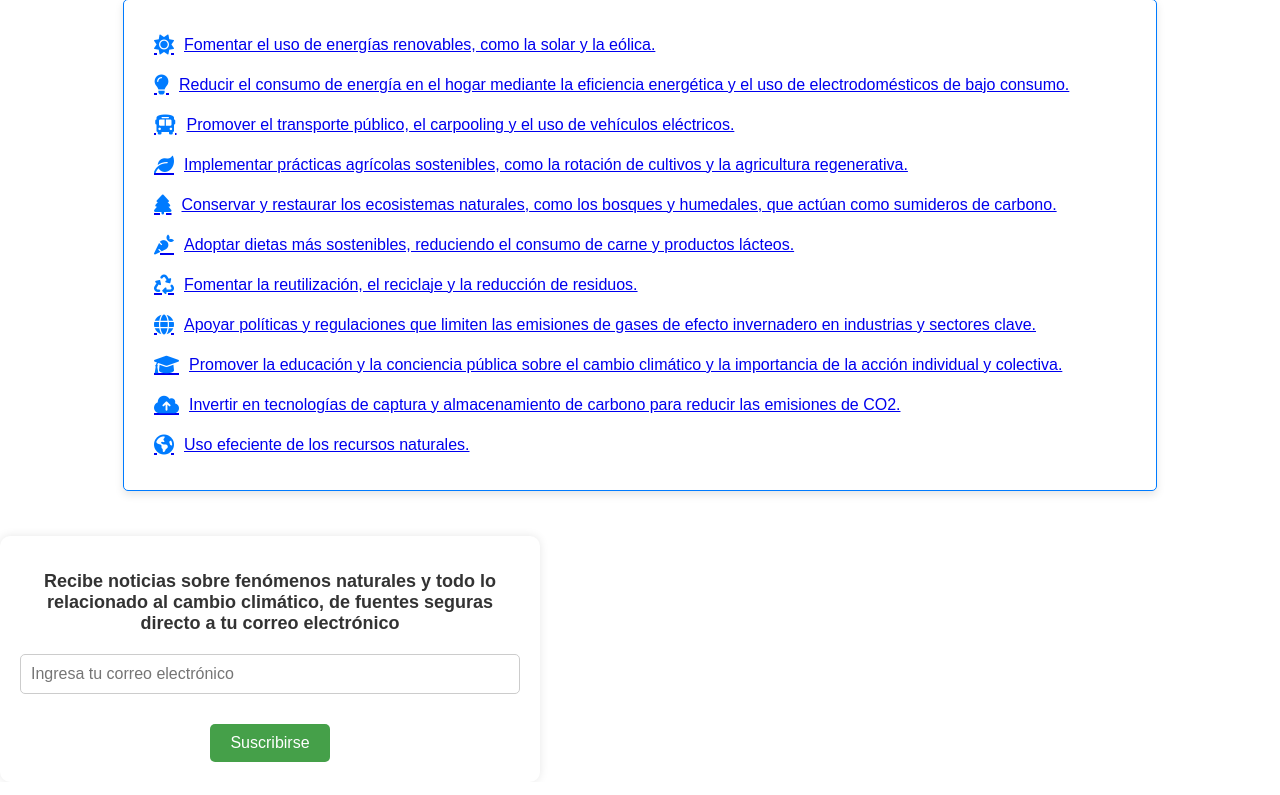
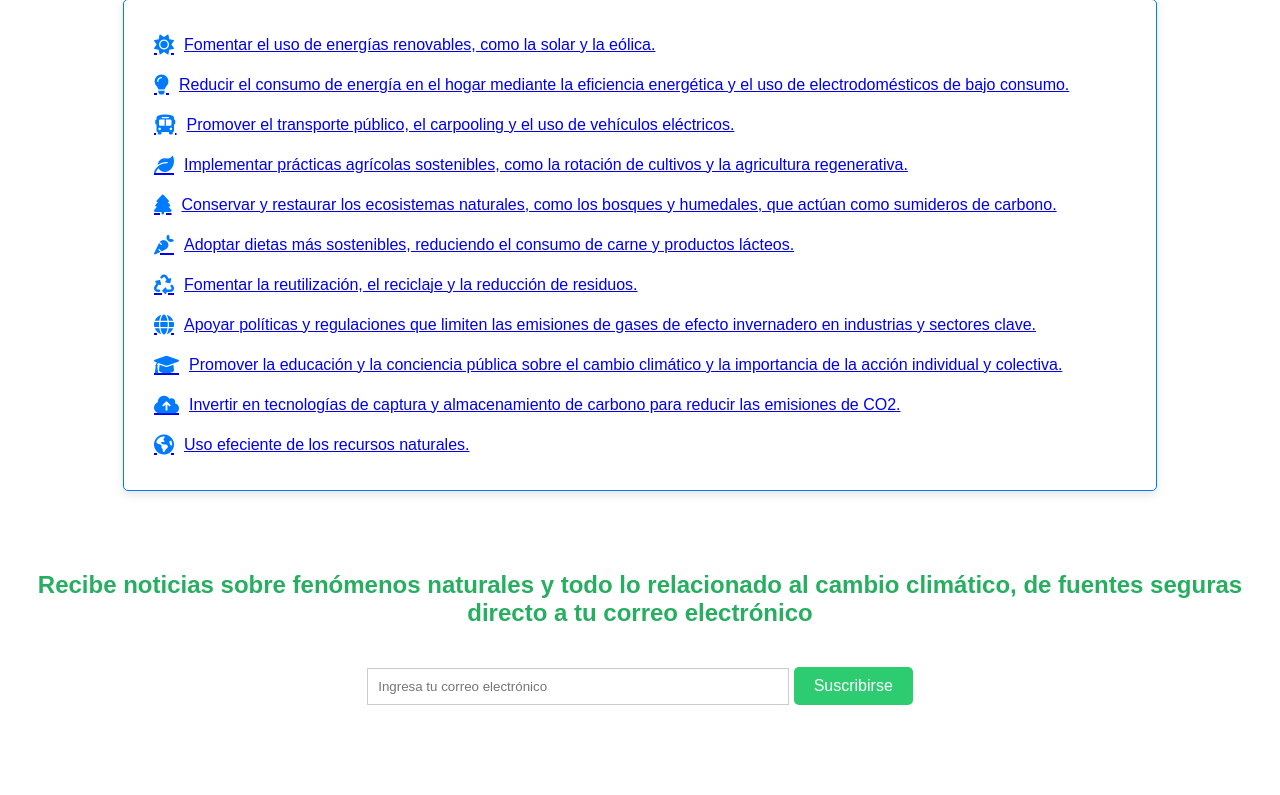
Before and after one commit to elmerurbina/EcoWeb_Devs, a Flask app: page /verdeNica in a window 1280 px wide. Shown: the part 2168-2963 px from the top of the page. Before the commit the page ends 2930 px from the top, so only its background shows below. Run offline with Flask 3, Linux system fonts and the light colour scheme.

Commit message:
Subscription form styles changed

```diff
--- a/static/css/styles.css
+++ b/static/css/styles.css
@@ -224,6 +224,7 @@ button {
 
 .climate-change p {
     color: #666; /* Color del párrafo de la sección */
+
 }
 
 .btn {
@@ -441,54 +442,62 @@ button {
     color: #45a049;
  }
 
-/* Formas para la suscripcion por correo */
- .subscription-form {
+/* Formulario de suscripción */
+.subscription-form {
+    padding: 20px;
     background-color: #fff;
-    padding: 20px;
-    border-radius: 10px;
-    box-shadow: 0 0 10px rgba(0, 0, 0, 0.1);
-    max-width: 500px;
-    width: 100%;
+    margin: 20px 0;
     text-align: center;
-    margin-top: 25px;
-    align-items: center;
 }
 
 .subscription-form h2 {
-    font-size: 18px;
-    margin-bottom: 20px;
-    color: #333;
+    font-size: 1.5em;
+    color: #27ae60;
+}
 
+.subscription-form form {
+    margin-top: 10px;
 }
 
 .subscription-form input[type="email"] {
-    width: calc(100% - 22px);
     padding: 10px;
+    width: 80%;
+    max-width: 400px;
+    border: 1px solid #ccc;
     margin-bottom: 10px;
-    border: 1px solid #ccc;
-    border-radius: 5px;
-    font-size: 16px;
-
 }
 
-.subscription-form button {
+.subscription-form button[type="submit"] {
+    background-color: #2ecc71;
+    border: none;
+    color: #fff;
     padding: 10px 20px;
-    border: none;
-    border-radius: 5px;
-    background-color: #45a049;
-    color: #fff;
-    font-size: 16px;
     cursor: pointer;
-
+    font-size: 1em;
 }
 
-.subscription-form button:hover {
-    background-color: #3e8e41;
+.subscription-form button[type="submit"]:hover {
+    background-color: #27ae60;
 }
 
 .message {
+    color: green;
+    font-size: 0.9em;
     margin-top: 10px;
-    font-size: 14px;
-    color: green;
-    display: none;
 }
+
+/* Responsivo */
+@media (max-width: 768px) {
+    .causes-consequences {
+        flex-direction: column;
+    }
+
+    header nav ul li {
+        display: block;
+        margin: 10px 0;
+    }
+
+    .subscription-form input[type="email"] {
+        width: 100%;
+    }
+}
```
Also changed, not shown: templates/index.html (+0 -26 lines).
